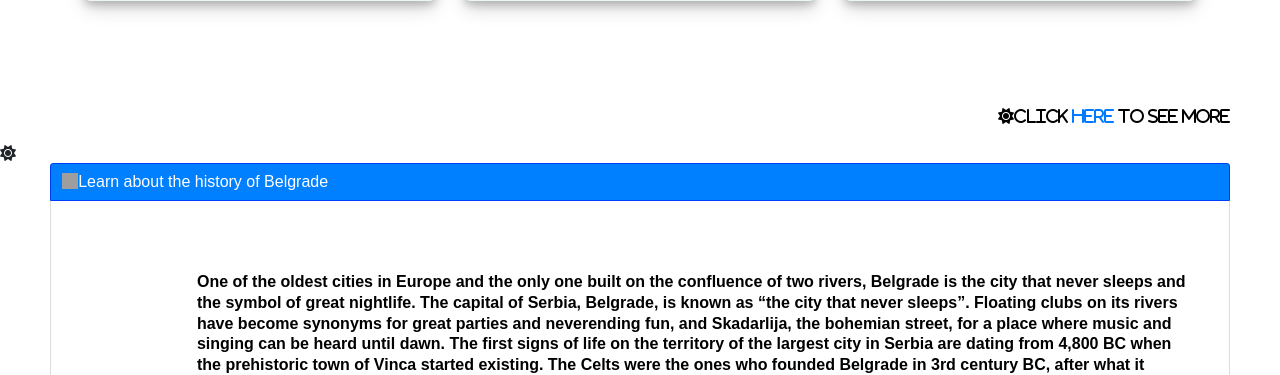
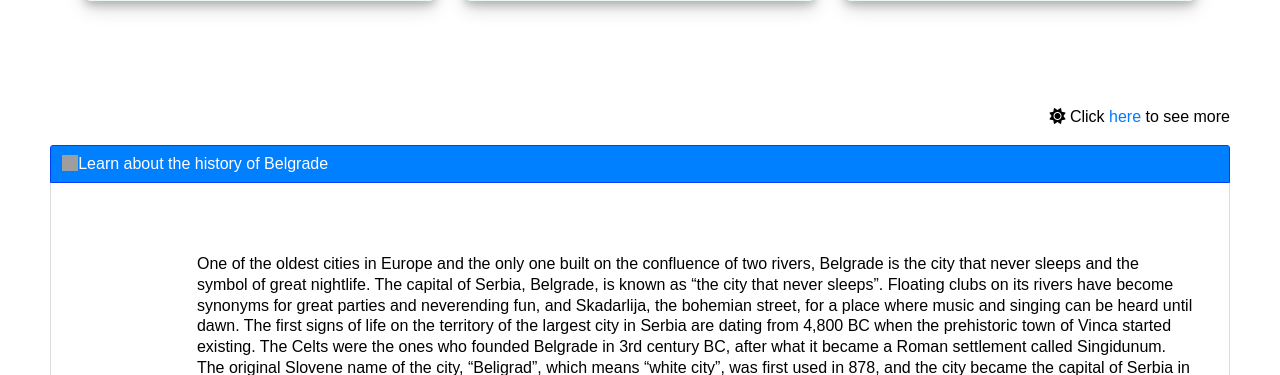
Before and after one commit to ITEH-rezervacija-soba/iteh_project, a Django app: template room_reservation/templates/room_reservation/home.html in a window 1280 px wide. Shown: the part 1023-1398 px from the top of the page. Run offline with Django 3.2, Linux system fonts and the light colour scheme; the template is opened without the code that fills it, so the values that code supplies are empty; some libraries are stand-ins or nearby versions; grey boxes are pictures that could not be loaded.

Commit message:
Ispravljena greska u html-u.

```diff
--- a/room_reservation/templates/room_reservation/home.html
+++ b/room_reservation/templates/room_reservation/home.html
@@ -78,7 +78,7 @@
     </div>
   </div>
 </div>
-    <p style="text-align: right;margin-right: 50px"><i class="fas fa-sun">Click <a href="https://thingspeak.com/channels/1091019"> here</a> to see more  </p>
+    <p style="text-align: right;margin-right: 50px"><i class="fas fa-sun"></i> Click <a href="https://thingspeak.com/channels/1091019"> here</a> to see more  </p>
 <script>
   $( function() {
     $( "#accordion" ).accordion();
```
Also changed, not shown: db.sqlite3.
